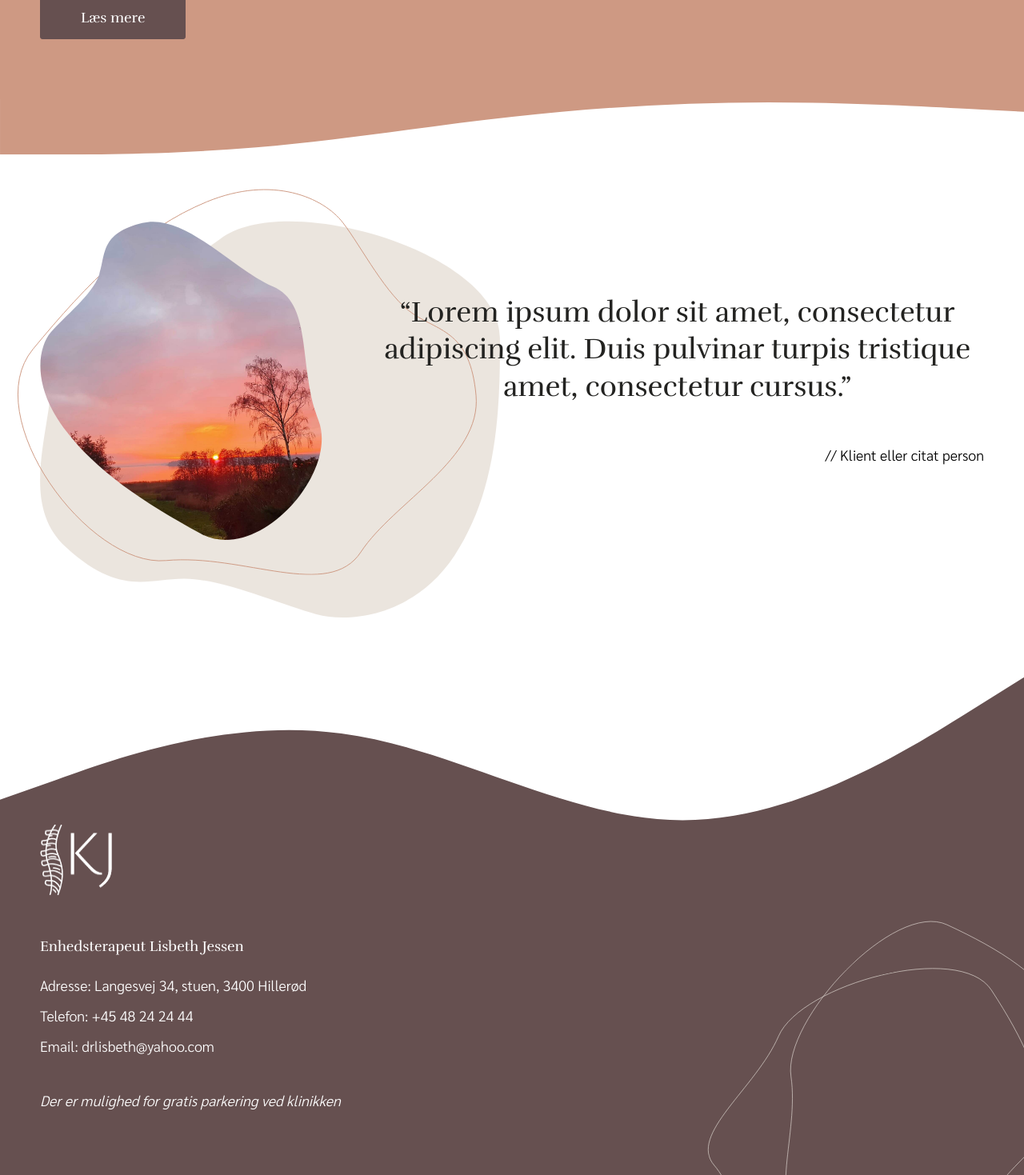
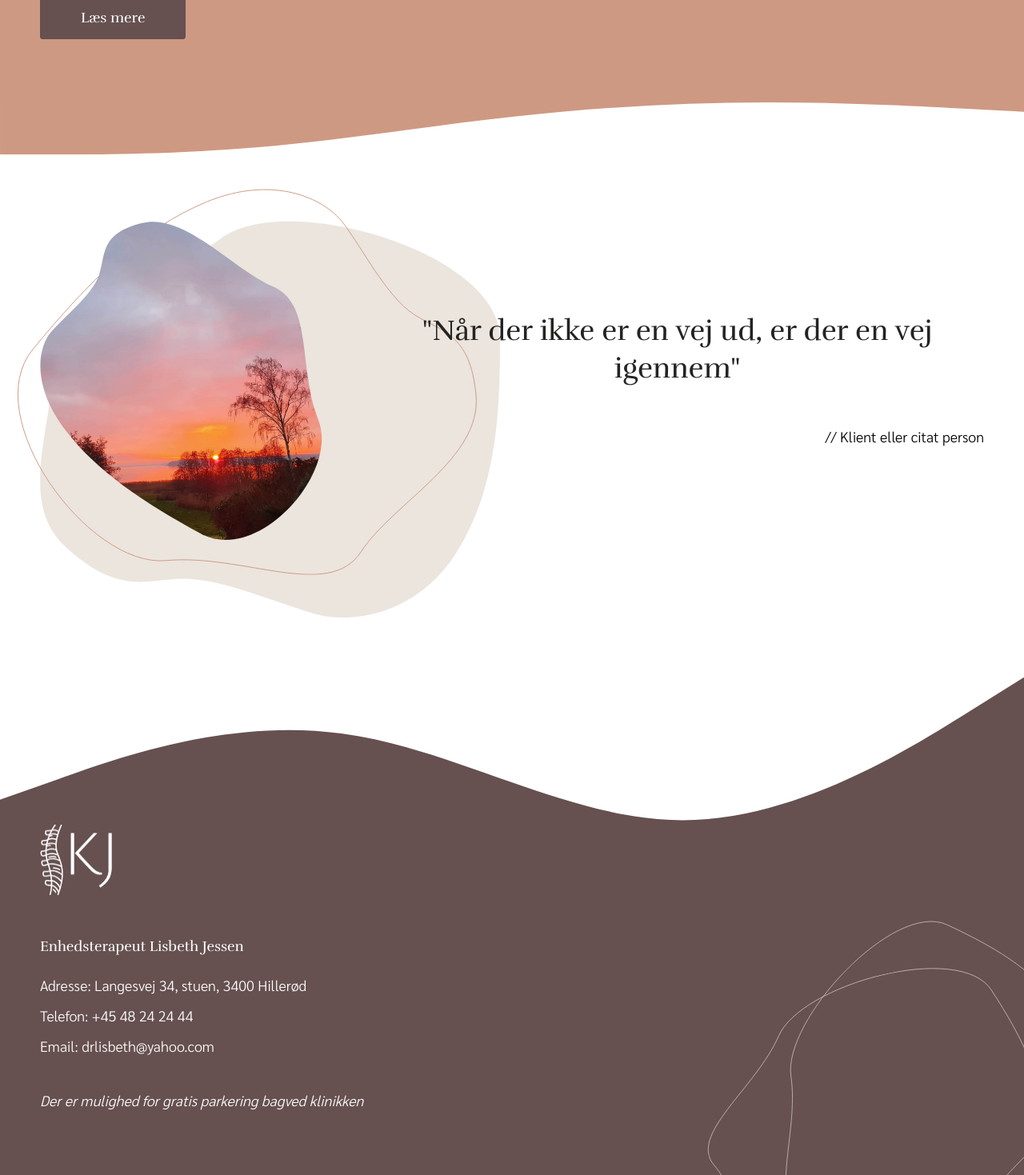
Before and after one commit to ChristofferOakDigital/enhedsterapi, a Next.js app: page / in a window 1280 px wide. Shown: the part 2028-3497 px from the top of the page at 80% size. Built offline with nearby package versions, Linux system fonts and the light colour scheme.

Commit message:
more content

```diff
--- a/components/footer.tsx
+++ b/components/footer.tsx
@@ -32,7 +32,7 @@ const Footer = () => {
           Email: <a href="mailto:drlisbeth@yahoo.com">drlisbeth@yahoo.com</a>
         </span>
         <span className="italic">
-          Der er mulighed for gratis parkering ved klinikken
+          Der er mulighed for gratis parkering bagved klinikken
         </span>
       </div>
 
--- a/components/textImage.tsx
+++ b/components/textImage.tsx
@@ -92,7 +92,7 @@ const TextImage = (content: TextImageContent) => {
             {prices && (
               <div className="prices">
                 <div className="first">Førstegangsbesøg: 900 kr.</div>
-                <div className="return">Efterfølgende: 750 kr.</div>
+                <div className="return">Efterfølgende: fra 750 kr.</div>
               </div>
             )}
           </article>
--- a/pages/index.tsx
+++ b/pages/index.tsx
@@ -45,8 +45,7 @@ const Home: NextPage = () => {
   };
 
   const quoteContent = {
-    quote:
-      "“Lorem ipsum dolor sit amet, consectetur adipiscing elit. Duis pulvinar turpis tristique amet, consectetur cursus.”",
+    quote: '"Når der ikke er en vej ud, er der en vej igennem"',
     author: "// Klient eller citat person",
     image: {
       src: "/images/solnedgang.jpg",
--- a/pages/klinik.tsx
+++ b/pages/klinik.tsx
@@ -57,7 +57,10 @@ const About: NextPage = () => {
           answer="..."
         />
         <FaqItem question="Hvad er KiroJess?" answer="..." />
-        <FaqItem question="Hvor kan jeg parkere?" answer="..." />
+        <FaqItem
+          question="Hvor kan jeg parkere?"
+          answer="Der er mulighed for gratis parkering bagved klinikken"
+        />
       </FaqContainer>
     </>
   );
```
